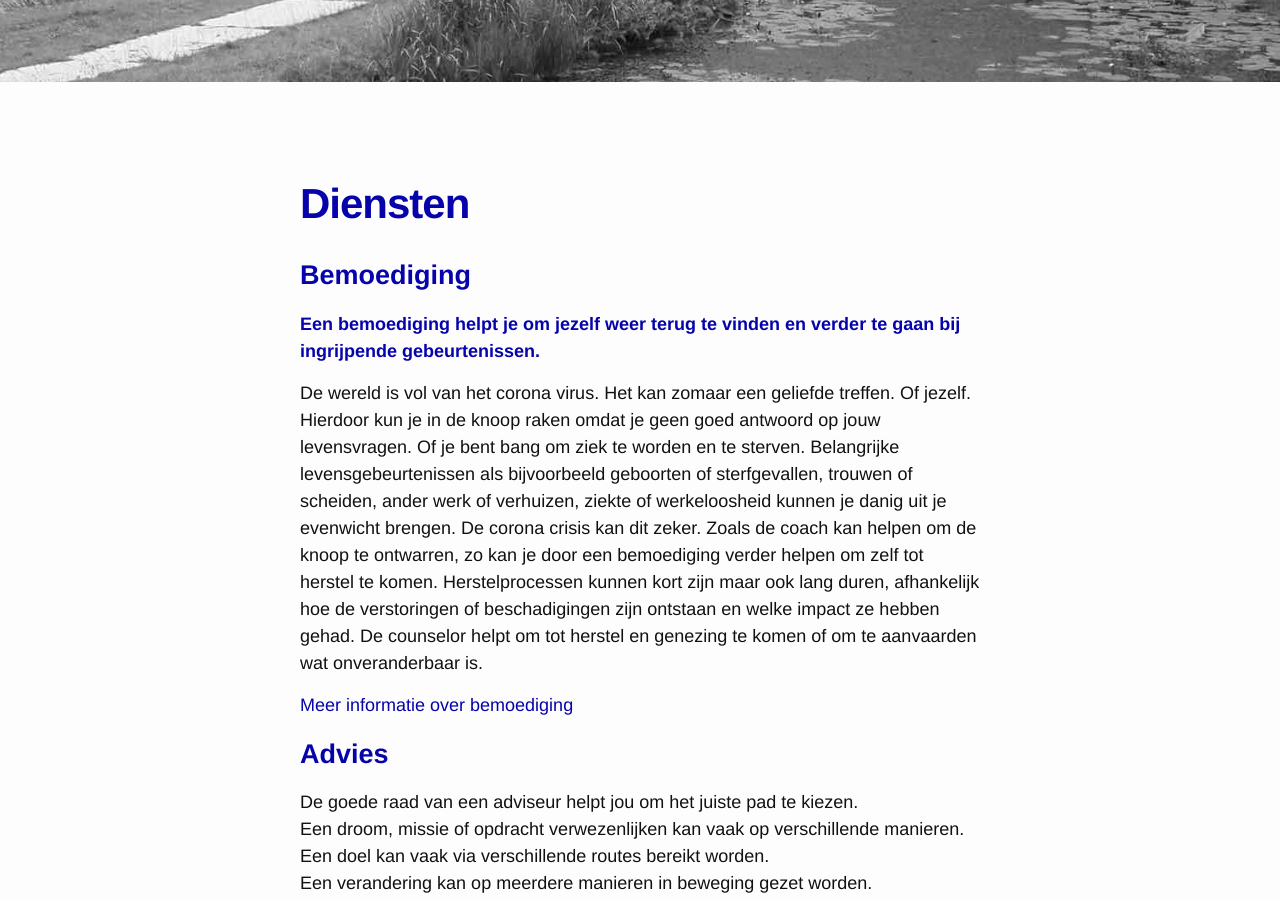
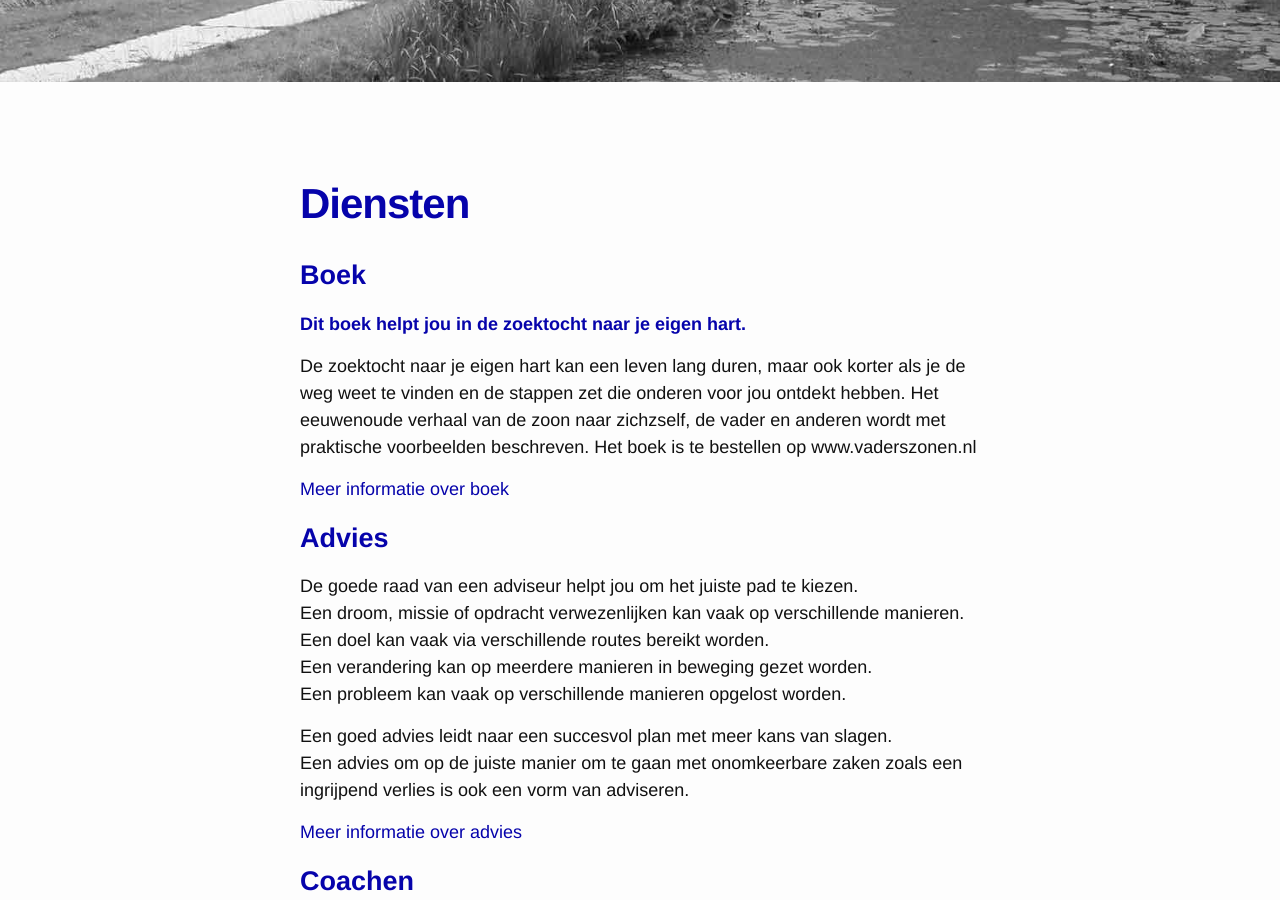
Before and after one commit to keesneven/keesneven.github.io, a Jekyll site: the page built from diensten.html, in a window 1280 px wide and 900 px high, scrolled down 418 px. Built offline with Jekyll 4.4.1, drawn with Linux system fonts in a browser that asks for light colours; nearby versions of some CDN libraries.

Commit message:
Update diensten.yaml

```diff
--- a/_data/diensten.yaml
+++ b/_data/diensten.yaml
@@ -1,12 +1,11 @@
-- name: Bemoediging
-  slug: Tijdens de corona crisis
+- name: Boek
+  slug: Vaders zonen
   description:
     "<p>
-      <strong>Een bemoediging helpt je om jezelf weer terug te vinden en verder te gaan bij ingrijpende gebeurtenissen.</strong>
+      <strong>Dit boek helpt jou in de zoektocht naar je eigen hart.</strong>
     </p>
     <p>
-      De wereld is vol van het corona virus. Het kan zomaar een geliefde treffen. Of jezelf. Hierdoor kun je in de knoop raken omdat je geen goed antwoord op jouw levensvragen. Of je bent bang om ziek te worden en te sterven. Belangrijke levensgebeurtenissen als bijvoorbeeld geboorten of sterfgevallen, trouwen of scheiden, ander werk of verhuizen, ziekte of werkeloosheid kunnen je danig uit je evenwicht brengen.
-      De corona crisis kan dit zeker. Zoals de coach kan helpen om de knoop te ontwarren, zo kan je door een bemoediging verder helpen om zelf tot herstel te komen. Herstelprocessen kunnen kort zijn maar ook lang duren, afhankelijk hoe de verstoringen of beschadigingen zijn ontstaan en welke impact ze hebben gehad. De counselor helpt om tot herstel en genezing te komen of om te aanvaarden wat onveranderbaar is.
+       De zoektocht naar je eigen hart kan een leven lang duren, maar ook korter als je de weg weet te vinden en de stappen zet die onderen voor jou ontdekt hebben. Het eeuwenoude verhaal van de zoon naar zichzself, de vader en anderen wordt met praktische voorbeelden beschreven. Het boek is te bestellen op www.vaderszonen.nl
     </p>"
   link: /diensten/bemoediging/
 
```
